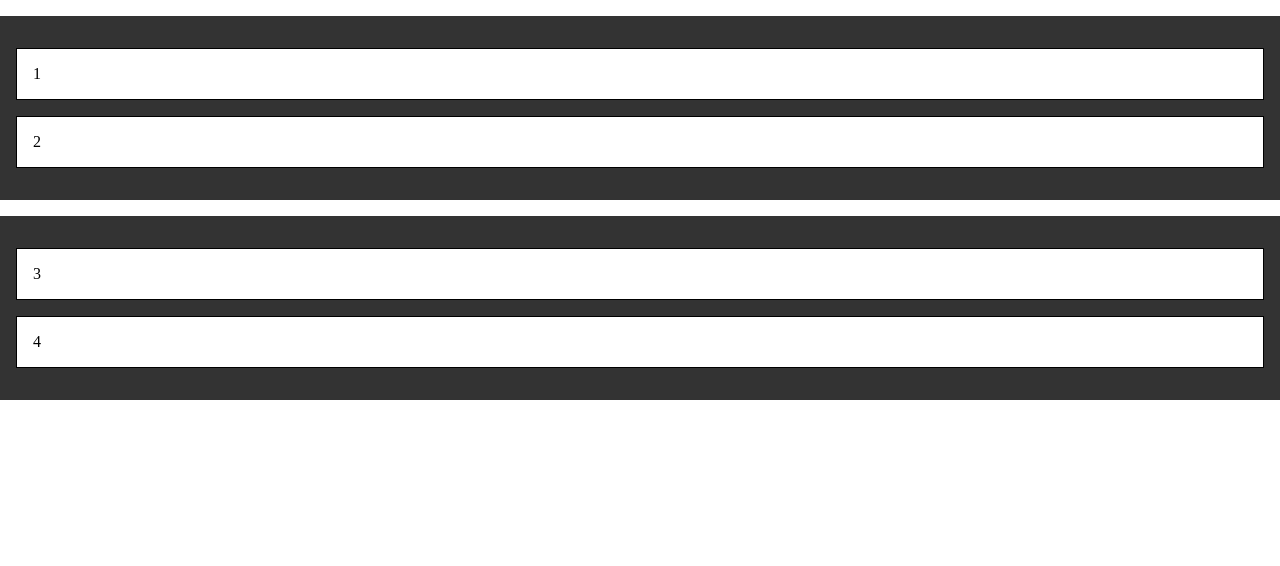
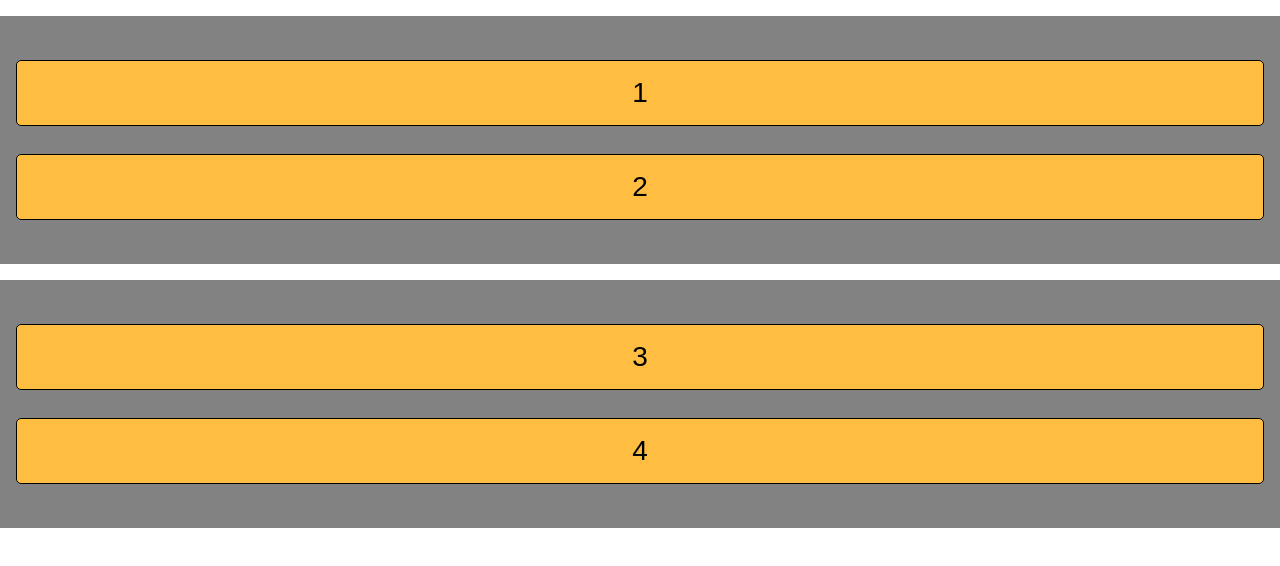
Before and after one commit to Sammeeey/sortable-drag-drop-js, a plain HTML site: page index.html in a window 1280 px wide. Drawn offline with Linux system fonts and the light colour scheme.

Commit message:
add additional, basic styling

```diff
--- a/styles.css
+++ b/styles.css
@@ -3,16 +3,21 @@ body {
 }
 
 .container {
-    background-color: #333;
+    background-color: rgb(130, 130, 130);
     padding: 1rem;
     margin-top: 1rem;
 }
 
 .draggable {
+    text-align: center;
+    font-size: 28px;
+    font-family: sans-serif;
     padding: 1rem;
     background-color: white;
     border: 1px solid black;
     cursor: move;
+    border-radius: 5px;
+    background-color: rgb(255, 189, 66);
 }
 
 .draggable.dragging {
```
